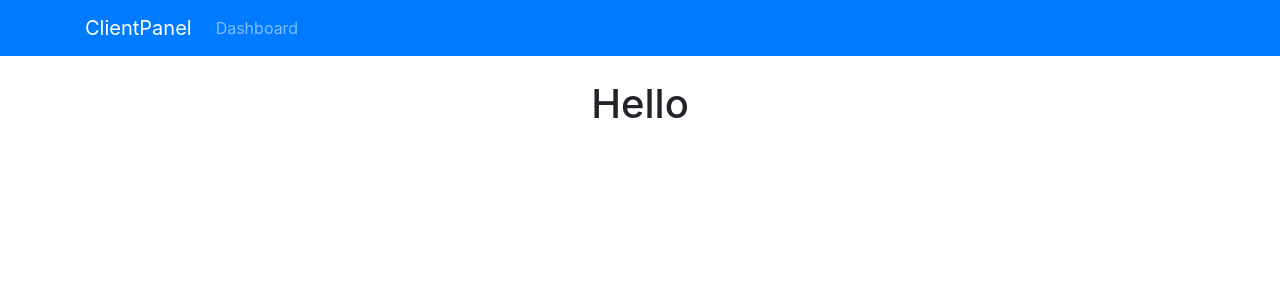
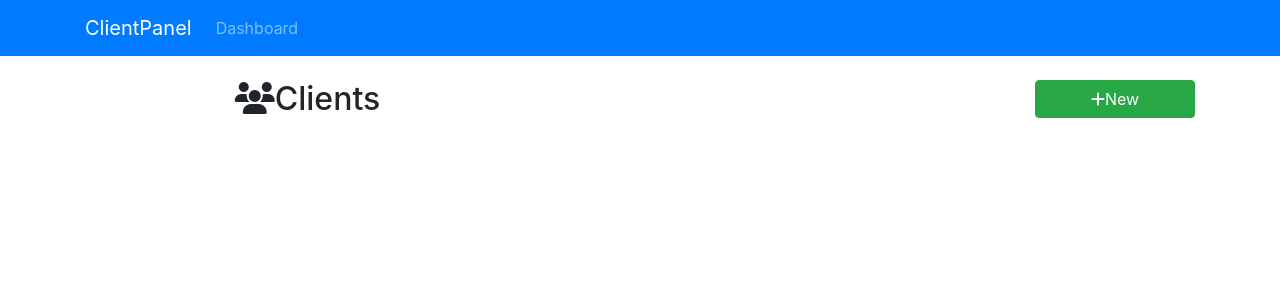
Before and after one commit to mgarciat1090/react_fb_clientpanel, a React (Create React App) app: page / in a window 1280 px wide. Shown: the top 300 px of the page. Built offline with nearby package versions, Linux system fonts and the light colour scheme.

Commit message:
Added structural components

```diff
--- a/src/App.js
+++ b/src/App.js
@@ -2,6 +2,7 @@
 import { BrowserRouter as Router, Route, Switch } from 'react-router-dom';
 
 import AppNavbar from './components/layout/AppNavbar';
+import Dashboard from './components/layout/Dashboard';
 import './App.css';
 
 function App() {
@@ -10,7 +11,9 @@
       <div className="App">
         <AppNavbar />
         <div className="container">
-          <h1>Hello</h1>
+          <Switch>
+            <Route exact path="/" component={Dashboard} />
+          </Switch>
         </div>
       </div>
     </Router>
--- a/src/components/clients/Clients.js
+++ b/src/components/clients/Clients.js
@@ -0,0 +1,31 @@
+import React, { Component } from 'react';
+
+export default class Clients extends Component{
+    render(){
+        const clients = [{
+            id: '234343',
+            firstName: 'Kevin',
+            lastName: 'Johnson',
+            email: 'kevin@gmail.com',
+            phone: '444-4444-444',
+            balance: 30
+        }]
+        if(clients){
+            return (
+                <div>
+                    <div className="row">
+                        <div className="col-md-6">
+                            <h2><i className="fas fa-users"></i>Clients</h2>
+                        </div>
+                        <div className="col-md-6">
+
+                        </div>
+                    </div>
+                </div>
+            )
+        } else{
+            return <h1>Loading...</h1>
+        }
+
+    }
+}
--- a/src/components/layout/Dashboard.js
+++ b/src/components/layout/Dashboard.js
@@ -0,0 +1,16 @@
+import React from 'react';
+import Clients from '../clients/Clients';
+import Sidebar from '../layout/Sidebar';
+
+export default () => {
+    return (
+        <div className="row">
+            <div className="col-md-10">
+                <Clients />
+            </div>
+            <div className="col-md-2">
+                 <Sidebar />
+            </div>
+        </div>
+    )
+}
--- a/src/components/layout/Sidebar.js
+++ b/src/components/layout/Sidebar.js
@@ -0,0 +1,10 @@
+import React from 'react'
+import { Link } from 'react-router-dom';
+
+export default() =>{
+    return (
+        <Link to="/client/add" className="btn btn-success btn-block">
+            <i className="fas fa-plus" />New
+        </Link>
+    )
+}
```
